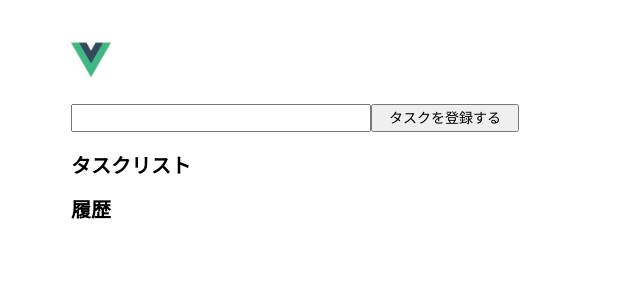
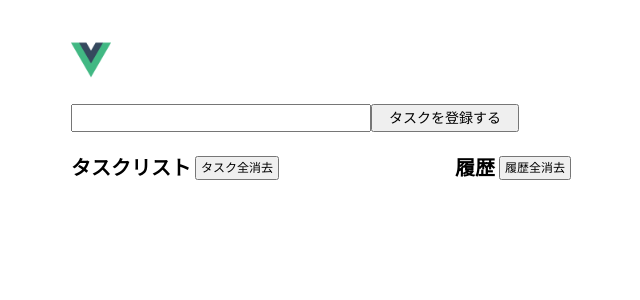
Before and after one commit to Shumpei0111/lecture-cookie-memo, a Vue app: page / in a window 1280 px wide. Shown: the top 300 px of the page, without its empty margins (185-825 px from the left). Built offline with nearby package versions, Linux system fonts and the light colour scheme.

Commit message:
Update スタイル調整と履歴削除機能追加

```diff
--- a/public/src/css/reset.css
+++ b/public/src/css/reset.css
@@ -6,6 +6,7 @@
 html {
     font-size: 62.5%;
     height: 100%;
+    overflow-y: scroll;
 }
 
 * {
--- a/src/assets/util.scss
+++ b/src/assets/util.scss
@@ -2,7 +2,24 @@
     font-weight: bold;
 }
 
+.flex {
+    display: flex;
+}
+
+.align-item-center {
+    align-items: center;
+}
+
+.clear-button {
+    font-size: 1.2rem;
+    padding: 4px;
+}
+
 h3 {
-    margin-bottom: 8px;
     font-size: 2rem;
+    margin-right: 4px;
 }
+
+.mb {
+    margin-bottom: 20px;
+}
--- a/src/components/global/TaskContainer.vue
+++ b/src/components/global/TaskContainer.vue
@@ -1,8 +1,10 @@
 <template>
     <div id="taskContainer">
         <input-body v-model="inputValue" :emit-save-task="saveTask" />
-        <list :all-tasks="allTasks" :emit-finish-task="finishTask" />
-        <history :history="history" :task-pairs="taskPairs" />
+        <div class="app-body">
+            <list :all-tasks="allTasks" :emit-finish-task="finishTask" :clear-all-tasks="clearAllTasks" />
+            <history :history="history" :task-pairs="taskPairs" :clear-all-history="clearAllHistory" />
+        </div>
     </div>
 </template>
 
@@ -43,10 +45,10 @@ export default {
     },
     methods: {
         saveTask: function() {
+            if( this.inputValue === "" ) return;
+
             const task = new Task( this.inputValue );
-
             taskContainer.addTask( task );
-
             this.inputValue = "";
         },
 
@@ -54,9 +56,18 @@ export default {
             taskContainer.finishTask( event, id );
         },
 
+        clearAllTasks: function() {
+            taskContainer.allClear();
+            cookieManager.allClear();
+        },
+
+        clearAllHistory: function() {
+            taskContainer.clearAllHistory();
+            cookieManager.clearAllHistory();
+        },
+
         initHistory: function() {
             const loadTasks = cookieManager.loadTasks();
-            console.log(loadTasks);
             const loadHistory = cookieManager.loadHistory();
 
             if( loadTasks && loadTasks.length > 0 || loadTasks ) {
@@ -78,3 +89,13 @@ export default {
 
 }
 </script>
+
+
+<style lang="scss">
+#taskContainer {
+
+    .app-body {
+        display: flex;
+    }
+}
+</style>
--- a/src/components/ui/History.vue
+++ b/src/components/ui/History.vue
@@ -1,9 +1,12 @@
 <template>
     <div class="history">
-        <h3>履歴</h3>
+        <div class="mb flex align-item-center">
+            <h3>履歴</h3>
+            <button class="clear-button" @click="clearAllHistory">履歴全消去</button>
+        </div>
         <ul class="task-history">
             <li class="task-history__item" v-for="( task, index ) in history" :key="index">
-                <div class="task-history__body"><span class="bold">{{ getInputBody( task.id ) }}</span>を<span class="bold">{{ getStatusText( task ) }}</span>しました</div>
+                <div class="task-history__body"><span class="bold task-body">{{ getInputBody( task.id ) }}</span>を<span :class="[ 'task-status', getStatusClass( task.status ) ]">{{ getStatusText( task.status ) }}</span>しました</div>
             </li>
         </ul>
     </div>
@@ -17,6 +20,7 @@ export default {
     props: {
         history: Array,
         taskPairs: Array,
+        clearAllHistory: Function,
     },
     watch: {
         history: function( newArr ) {
@@ -26,20 +30,38 @@ export default {
     methods: {
         getInputBody: function( id ) {
             const taskPairs = this.taskPairs.slice();
+
             const res = taskPairs.filter( task => {
                 return task.id === id;
             } );
             return res[0].inputBody;
         },
-        getStatusText: function( task ) {
-            if( task.status === "add" ) {
+        getStatusText: function( status ) {
+            if( status === "add" ) {
                 return "追加";
             }
-            if( task.status === "finish" ) {
+            if( status === "finish" ) {
                 return "完了";
             }
-            if( task.status === "back" ) {
+            if( status === "back" ) {
                 return "復帰";
+            }
+            if( status === "allClear" ) {
+                return "全て消去";
+            }
+        },
+        getStatusClass: function( status ) {
+            if( status === "add" ) {
+                return "task-add";
+            }
+            if( status === "finish" ) {
+                return "task-finish";
+            }
+            if( status === "back" ) {
+                return "task-back";
+            }
+            if( status === "allClear" ) {
+                return "all-clear";
             }
         },
     }
@@ -49,5 +71,49 @@ export default {
 <style lang="scss">
 .history {
     margin-bottom: 24px;
+    width: 50%;
+
+    .task-history {
+        list-style-type: none;
+
+        .task-history__item {
+            margin-bottom: 16px;
+        }
+
+        .task-history__item:first-of-type {
+            .task-history__body::before {
+                content: "new";
+                color: red;
+                margin-left: -32px;
+                padding-right: 4px;
+            }
+        }
+
+        .task-body {
+            margin: 0 3px 0 0;
+            text-decoration: underline;
+        }
+
+        .task-status {
+            font-size: 1rem;
+            border: 1px solid;
+            border-radius: 3px;
+            padding: 2px;
+            margin: 0 2px;
+            vertical-align: top;
+        }
+
+        .task-add {
+            color: blue;
+        }
+
+        .task-finish {
+            color: red;
+        }
+
+        .task-back {
+            color: green;
+        }
+    }
 }
 </style>
--- a/src/components/ui/InputBody.vue
+++ b/src/components/ui/InputBody.vue
@@ -1,6 +1,6 @@
 <template>
-    <div class="input-body">
-        <input type="text" name="memoBody" id="memoBody" v-model="inputValue" @keydown.enter="emitSaveTask">
+    <div class="input-body flex">
+        <input type="text" name="memoBody" id="memoBody" v-model="inputValue" @keydown.enter="saveTask">
         <button type="button" @click="emitSaveTask">タスクを登録する</button>
     </div>
 </template>
@@ -22,13 +22,19 @@ export default {
             }
         }
     },
+    methods: {
+        saveTask: function( ev ) {
+            // 日本語入力中(keyCode:229)は送信しないようにする
+            if( ev.keyCode !== 13 ) return;
+            this.emitSaveTask();
+        },
+    },
 }
 </script>
 
 <style lang="scss">
 .input-body {
     margin: 24px auto;
-    display: flex;
 
     #memoBody {
         width: 300px;
--- a/src/components/ui/List.vue
+++ b/src/components/ui/List.vue
@@ -1,6 +1,9 @@
 <template>
     <div class="list">
-        <h3>タスクリスト</h3>
+        <div class="mb flex align-item-center">
+            <h3>タスクリスト</h3>
+            <button class="clear-button align-item-center" @click="clearAllTasks">タスク全消去</button>
+        </div>
         <ul class="task">
             <li class="task__item" v-for="task in allTasks" :key="task.id">
                 <div class="task__body">
@@ -25,11 +28,11 @@ export default {
     name: "List",
     props: {
         allTasks: Array,
-        emitFinishTask: Function
+        emitFinishTask: Function,
+        clearAllTasks: Function,
     },
     watch: {
         allTasks: function( newArr ) {
-            console.log("change");
             cookieManager.setActiveTask( newArr );
         },
     },
@@ -44,6 +47,7 @@ export default {
 <style lang="scss">
 .list {
     margin-bottom: 24px;
+    width: 50%;
 
     .task {
 
--- a/src/lib/Cookie.js
+++ b/src/lib/Cookie.js
@@ -62,6 +62,27 @@ class CookieManager {
         }
         return null;
     }
+
+    clearAllTasks() {
+        const _tasks = Cookies.get( this.taskKey );
+
+        if( _tasks ) {
+            Cookies.remove( this.taskKey );
+        }
+    }
+
+    clearAllHistory() {
+        const _history = Cookies.get( this.historyKey );
+
+        if( _history ) {
+            Cookies.remove( this.historyKey );
+        }
+    }
+
+    allClear() {
+        this.clearAllTasks();
+        this.clearAllHistory();
+    }
 }
 
 export const cookieManager = new CookieManager;
--- a/src/lib/TaskContainer.js
+++ b/src/lib/TaskContainer.js
@@ -12,11 +12,14 @@ export class TaskContainer {
     finishTask( checked, id ) {
         const self = this;
 
+        // タスク全体を更新
+        // Vueが検知できるようリアクティブにするため、spliceで配列内のチェックボックスの判定を行う
         let index = self.allTasks.findIndex( task => task.id === id );
         let finishTask = self.allTasks[ index ];
         finishTask.isFinish =! finishTask.isFinish;
         self.allTasks.splice( index, 1, finishTask );
 
+        // 履歴を更新
         for( let i = 0, len = self.history.length; i < len; i++ ) {
             let task = self.history[ i ];
             if( task.id === id ) {
@@ -26,4 +29,19 @@ export class TaskContainer {
             }
         }
     }
+
+    clearAllTasks() {
+        // Vueが検知できるようsplice(0)で配列を空にする
+        this.allTasks.splice( 0 );
+    }
+
+    clearAllHistory() {
+        // Vueが検知できるようsplice(0)で配列を空にする
+        this.history.splice( 0 );
+    }
+
+    allClear() {
+        this.clearAllTasks();
+        this.clearAllHistory();
+    }
 }
```
